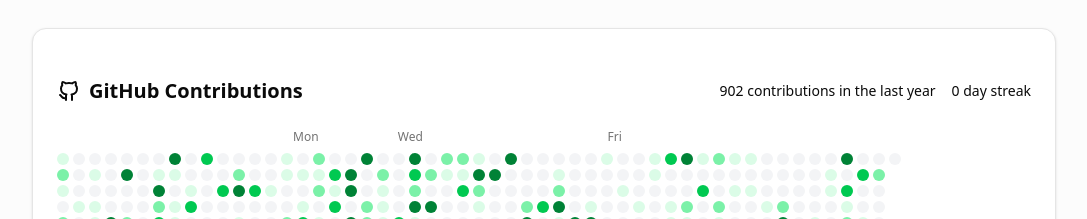
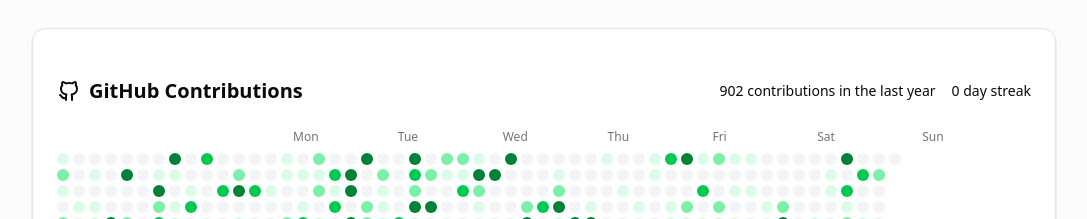
Before and after one commit to maulana-tech/Lana-Developer, a Next.js app in the folder lana-portfolio/: page / in a window 1280 px wide. Shown: the part 5060-5279 px from the top of the page, without its empty margins (96-1183 px from the left). Built offline with nearby package versions, Linux system fonts and the light colour scheme.

Commit message:
feat:add-day

```diff
--- a/lana-portfolio/src/components/GitHubActivity.tsx
+++ b/lana-portfolio/src/components/GitHubActivity.tsx
@@ -139,12 +139,12 @@ export function GitHubActivity() {
                 <div className="flex text-xs text-muted-foreground justify-end pr-2 mb-1">
                   <div className="grid grid-cols-7 gap-1 w-full max-w-[730px]">
                     <div>Mon</div>
+                    <div>Tue</div>
                     <div>Wed</div>
-                    <div></div>
+                    <div>Thu</div>
                     <div>Fri</div>
-                    <div></div>
-                    <div></div>
-                    <div></div>
+                    <div>Sat</div>
+                    <div>Sun</div>
                   </div>
                 </div>
                 <div className="flex gap-1">
```
